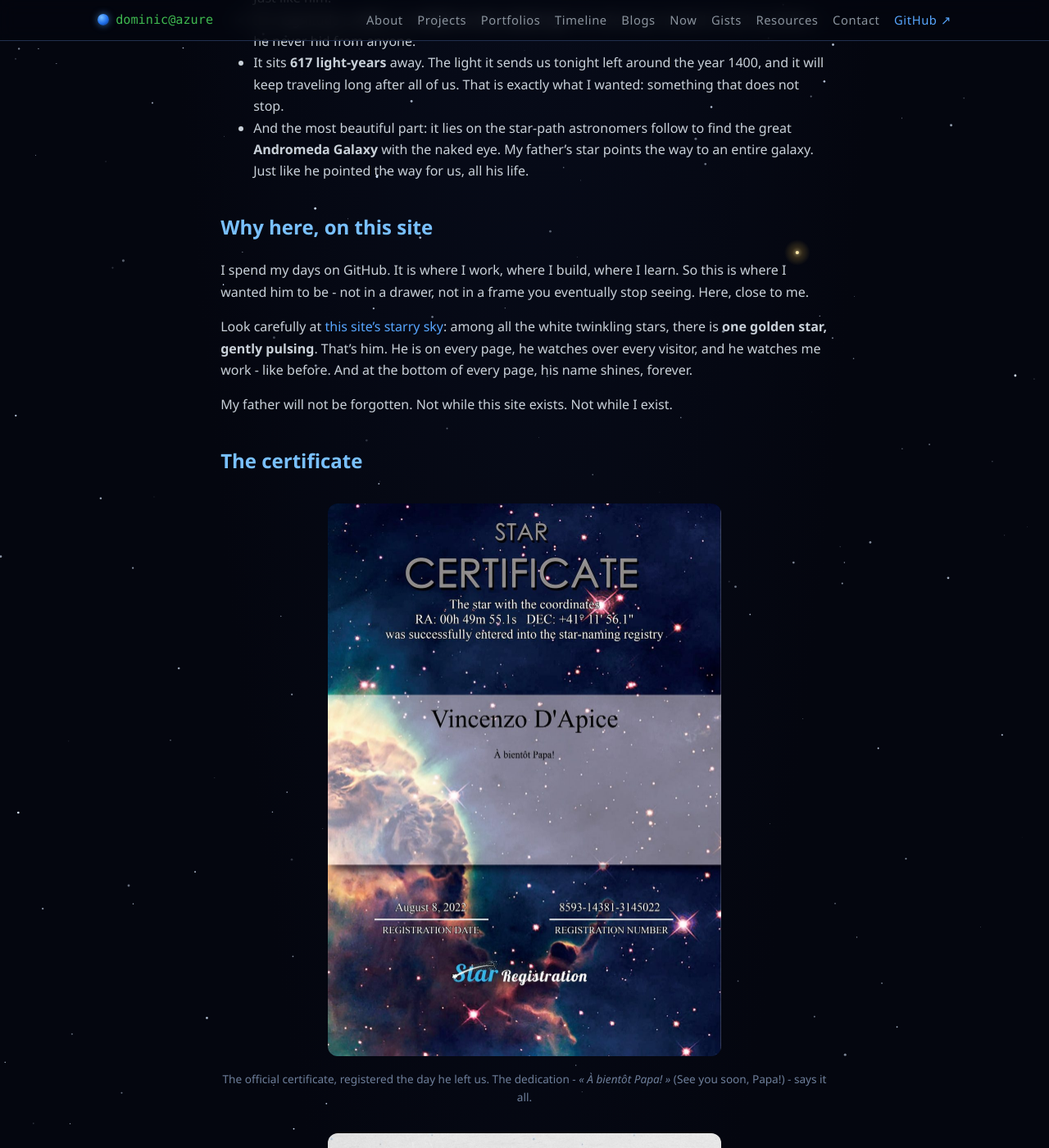
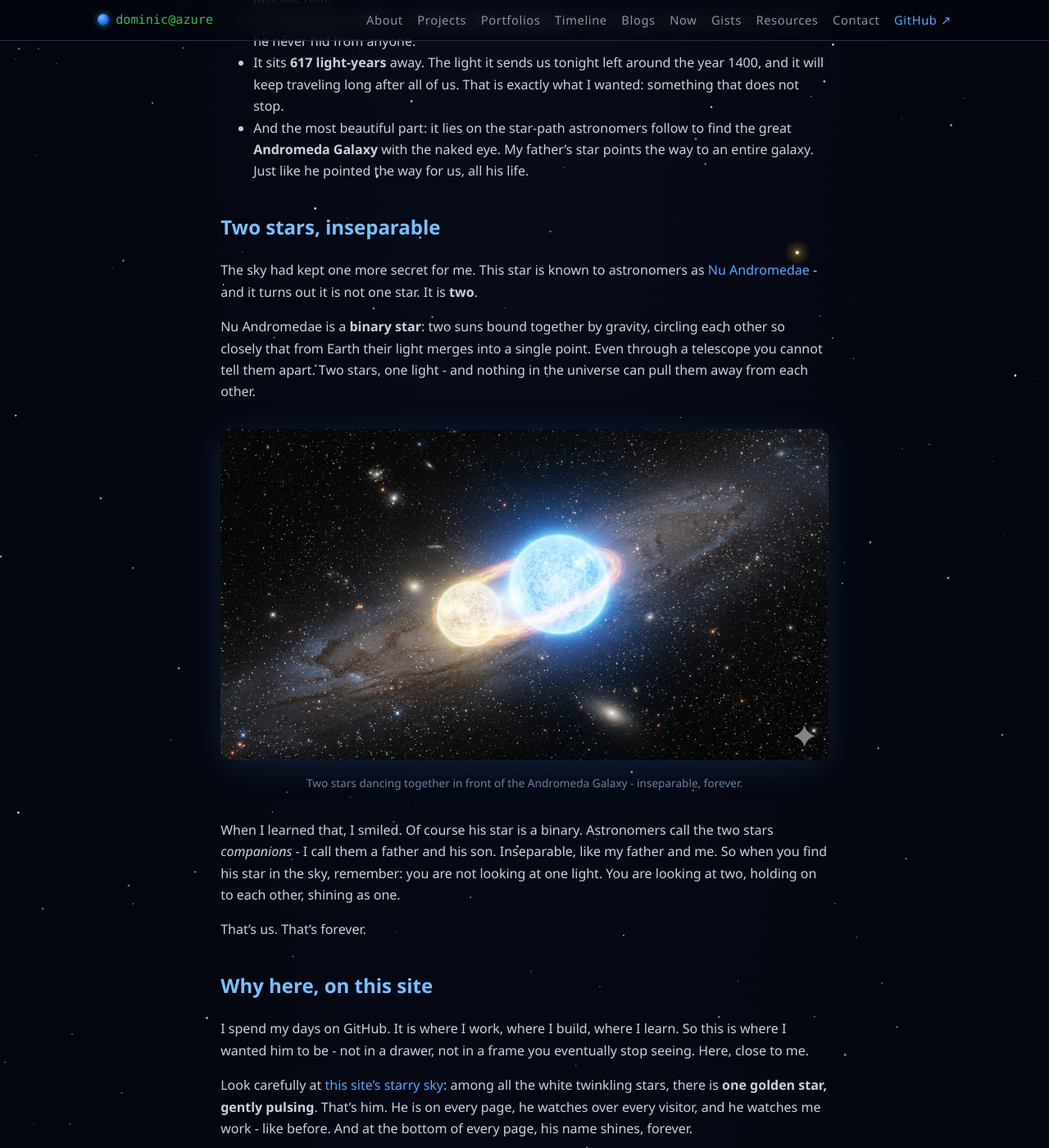
Before and after one commit to dapiced/dapiced.github.io, a Jekyll site: the page built from _posts/2026-07-02-a-star-for-my-father.md, in a window 1280 px wide and 1400 px high, scrolled down 2228 px. Shown: the whole window at 82% size. Built offline with Jekyll 4.4.1, drawn with Linux system fonts in a browser that asks for light colours; comment, search, counter and statistics services are not loaded; some of the changed text lies outside the part shown.

Commit message:
Add binary star section to father's star tribute post (#13)
Nu Andromedae is a binary star - two inseparable companions, like
father and son. Add a new section with an artist's impression image
and a link to the Wikipedia article.


Claude-Session: https://claude.ai/code/session_01EkDnhbca8Bimftpw5gEtLx

Co-authored-by: Claude <noreply@anthropic.com>

```diff
--- a/_posts/2026-07-02-a-star-for-my-father.md
+++ b/_posts/2026-07-02-a-star-for-my-father.md
@@ -66,6 +66,29 @@ And everything about this star is him:
   great **Andromeda Galaxy** with the naked eye. My father's star points the way to an
   entire galaxy. Just like he pointed the way for us, all his life.
 
+## Two stars, inseparable
+
+The sky had kept one more secret for me. This star is known to astronomers as
+[Nu Andromedae](https://en.wikipedia.org/wiki/Nu_Andromedae) - and it turns out it is
+not one star. It is **two**.
+
+Nu Andromedae is a **binary star**: two suns bound together by gravity, circling each
+other so closely that from Earth their light merges into a single point. Even through a
+telescope you cannot tell them apart. Two stars, one light - and nothing in the universe
+can pull them away from each other.
+
+<figure style="margin: 2rem 0; text-align: center;">
+  <img src="/assets/img/etoile-binaire-vincenzo.jpg" alt="Artist's impression of a binary star system: two stars orbiting each other in front of the Andromeda galaxy" width="1408" height="768" loading="lazy" style="width: 100%; border-radius: 12px; box-shadow: 0 8px 40px rgba(88,166,255,0.15);" />
+  <figcaption style="font-size: 0.85rem; color: var(--faint); margin-top: 0.6rem;">Two stars dancing together in front of the Andromeda Galaxy - inseparable, forever.</figcaption>
+</figure>
+
+When I learned that, I smiled. Of course his star is a binary. Astronomers call the two
+stars *companions* - I call them a father and his son. Inseparable, like my father and
+me. So when you find his star in the sky, remember: you are not looking at one light.
+You are looking at two, holding on to each other, shining as one.
+
+That's us. That's forever.
+
 ## Why here, on this site
 
 I spend my days on GitHub. It is where I work, where I build, where I learn. So this is
```
Also changed, not shown: assets/img/etoile-binaire-vincenzo.jpg (added).
